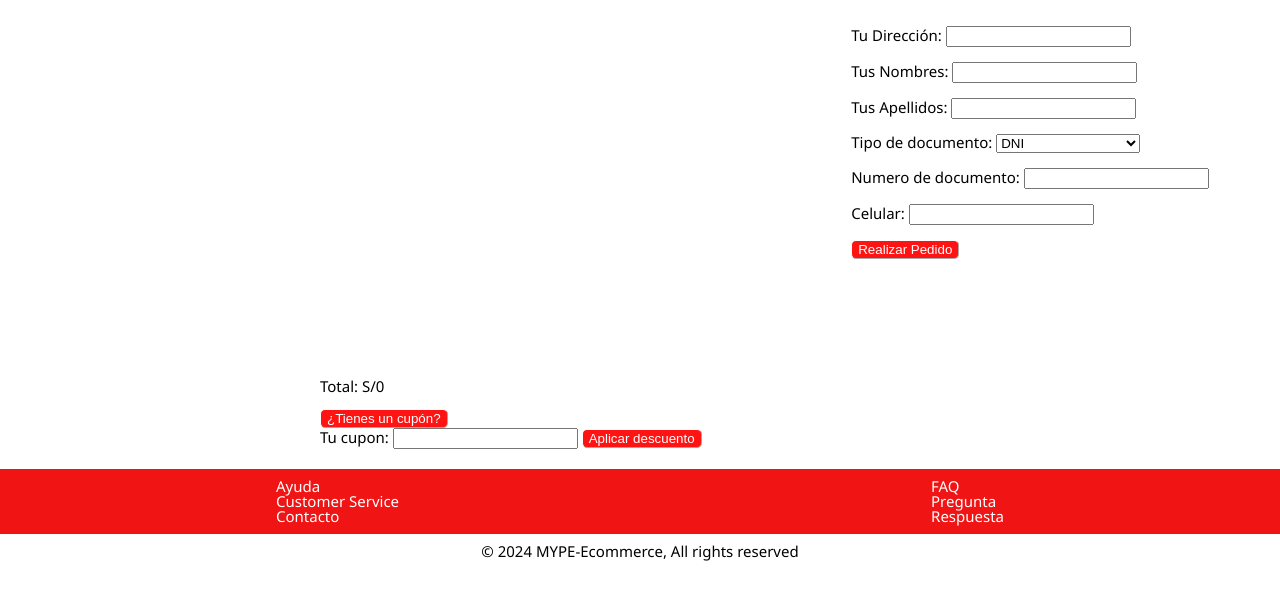
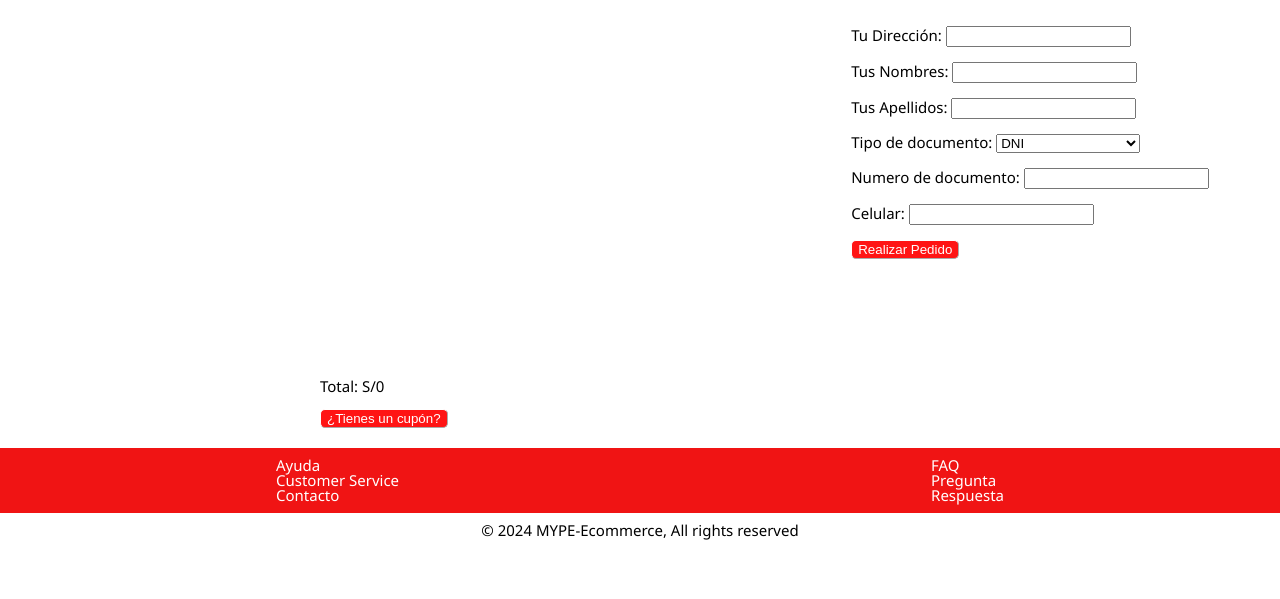
Before and after one commit to mype-ecomerce/Proyecto201-mypeEcomerce, a plain HTML site: page pages/Pasarela.html in a window 1280 px wide. Shown: the part 149-748 px from the top of the page. Drawn offline with Linux system fonts and the light colour scheme.

Commit message:
Cupon functionality hotfix

```diff
--- a/css/pasarela-styles.css
+++ b/css/pasarela-styles.css
@@ -4,8 +4,7 @@ body {
 }
 
 #couponForm {
-  display: flex;
-  justify-content: end;
+  display:none
 }
 h1 {
   font-family: Helvetica, sans-serif;
@@ -57,11 +56,6 @@ h1 {
 }
 
 .cupon-container {
-  display: inline-block;
-  margin: 0;
-}
-
-#couponForm {
   display: inline-block;
   margin: 0;
 }
```
